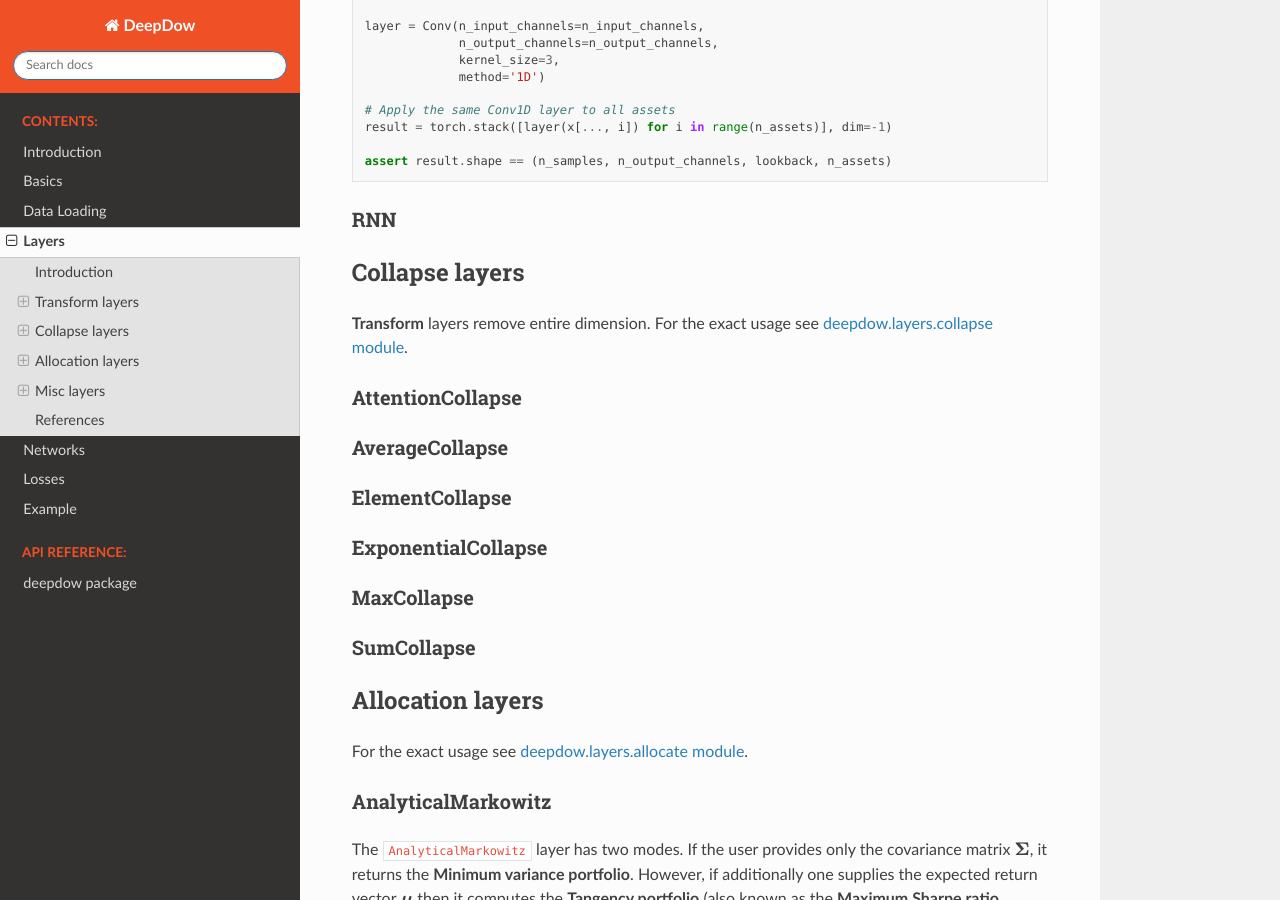
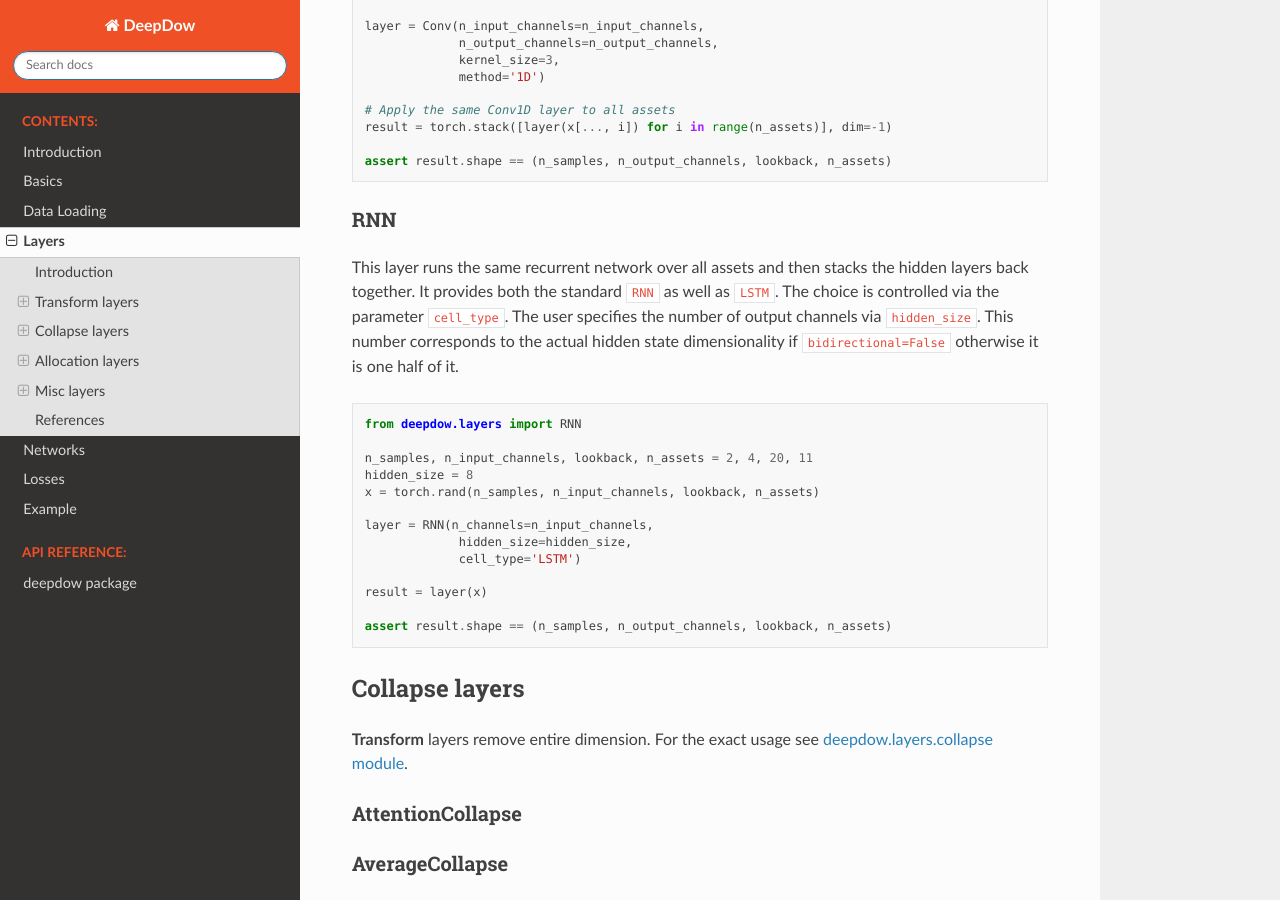
Before and after one commit to jankrepl/deepdow, a Sphinx documentation site: the page built from docs/source/layers.rst, in a window 1280 px wide and 900 px high, scrolled down 1986 px. Built offline with Sphinx 7.4.7 and the Read the Docs theme 2.0.0, drawn with Linux system fonts in a browser that asks for light colours; pages that are not in the unit, such as notebooks, are missing from menus.

Commit message:
Document RNN

```diff
--- a/docs/source/layers.rst
+++ b/docs/source/layers.rst
@@ -78,6 +78,27 @@ such that the output tensor has the **same** size (for odd :code:`kernel_size` e
 
 RNN
 ***
+This layer runs the same recurrent network over all assets and then stacks the hidden layers back together.
+It provides both the standard :code:`RNN` as well as :code:`LSTM`. The choice is controlled
+via the parameter :code:`cell_type`. The user specifies the number of output channels via :code:`hidden_size`. This
+number corresponds to the actual hidden state dimensionality if :code:`bidirectional=False` otherwise it is one half of
+it.
+
+.. testcode::
+
+    from deepdow.layers import RNN
+
+    n_samples, n_input_channels, lookback, n_assets = 2, 4, 20, 11
+    hidden_size = 8
+    x = torch.rand(n_samples, n_input_channels, lookback, n_assets)
+
+    layer = RNN(n_channels=n_input_channels,
+                 hidden_size=hidden_size,
+                 cell_type='LSTM')
+
+    result = layer(x)
+
+    assert result.shape == (n_samples, n_output_channels, lookback, n_assets)
 
 
 Collapse layers
```
